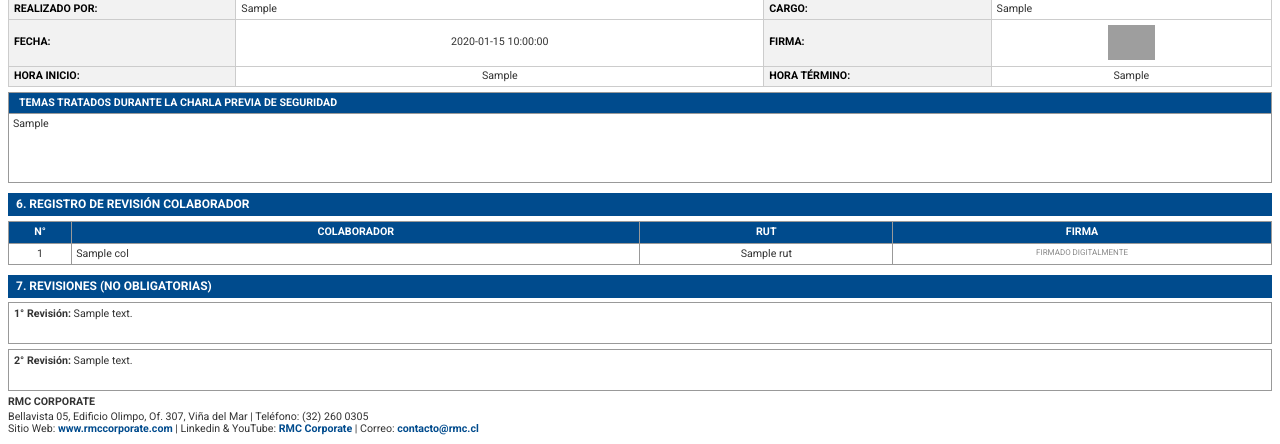
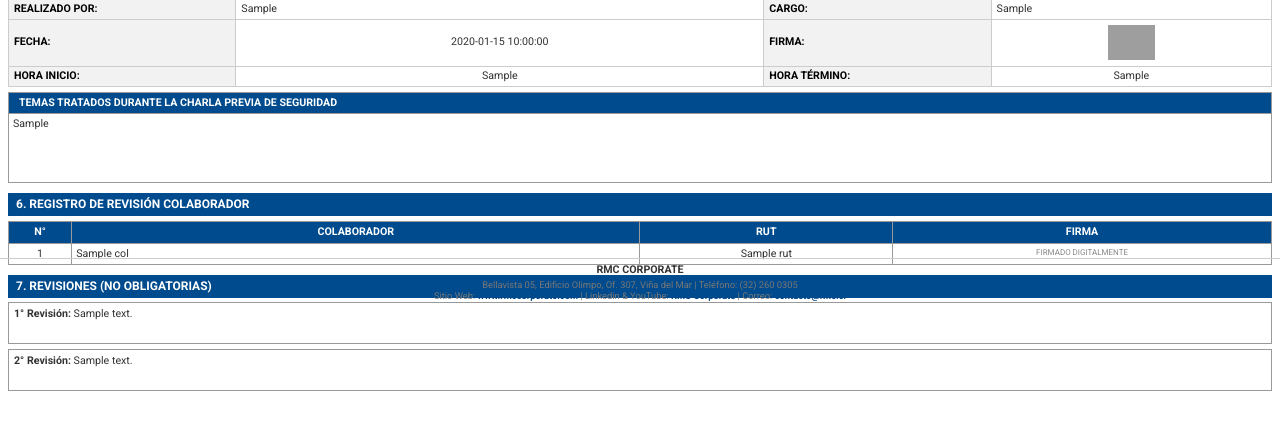
Before and after one commit to joachez17/RMC-Generador-Documentos, a Python web app: template templates/ast_final.html in a window 1280 px wide. Shown: the part 555-999 px from the top of the page. After the commit the page ends 946 px from the top, so only its background shows below. Run offline with Jinja, Linux system fonts and the light colour scheme; the template is opened without the code that fills it: most values are stand-ins (such as "Sample title", 1, 10 or a date in 2020); grey boxes marked "Sample" are stand-in pictures; grey boxes are pictures that could not be loaded.

Commit message:
solución problema footer

```diff
--- a/templates/ast_final.html
+++ b/templates/ast_final.html
@@ -5,13 +5,13 @@
     <title>AST RMC Completo</title>
     <link href="https://fonts.googleapis.com/css2?family=Roboto:wght@400;700&display=swap" rel="stylesheet">
     <style>
-        /* === CONFIGURACIÓN DE PÁGINA (Paginación) === */
+        /* === 1. CONFIGURACIÓN DE PÁGINA === */
         @page {
             size: A4;
             margin-left: 1cm;
             margin-right: 1cm;
-            margin-top: 3.5cm;
-            margin-bottom: 2.5cm;
+            margin-top: 3.5cm; /* Espacio para Header */
+            margin-bottom: 3cm; /* Espacio para Footer */
         }
 
         body {
@@ -21,24 +21,38 @@
             line-height: 1.2;
         }
 
-        /* === HEADER FIJO === */
+        /* === 2. HEADER FIJO === */
         .header-fixed {
-            position: fixed; top: -3cm; left: 0; right: 0; height: 3cm; background-color: white;
+            position: fixed;
+            top: -2.8cm;
+            left: 0;
+            right: 0;
+            height: 2.5cm;
+            background-color: white;
+            z-index: 1000;
         }
 
-        /* === FOOTER FIJO === */
-        .footer-fixed {
-            position: fixed; bottom: -2cm; left: 0; right: 0; height: 2cm;
-            text-align: center; font-size: 7pt; color: #777;
+        /* === 3. FOOTER FIJO === */
+        .footer {
+            position: fixed;
+            bottom: -2.5cm;
+            left: 0;
+            right: 0;
+            height: 2cm;
+            text-align: center;
+            font-size: 7pt;
+            color: #777;
+            border-top: 1px solid #ccc;
+            padding-top: 5px;
         }
 
-        /* ESTILOS ORIGINALES DE TU DISEÑO */
+        .footer-company { font-weight: bold; color: #333; font-size: 8pt; margin-bottom: 2px; }
+        .footer-link { color: #004B8D; font-weight: bold; text-decoration: none; }
+
+        /* Estilos Generales */
         .top-header-table { width: 100%; margin-bottom: 10px; }
         .top-header-table td { vertical-align: top; }
         .logo-img { width: 130px; float: right; }
-
-        .footer-company { font-weight: bold; color: #333; font-size: 8pt; margin-bottom: 2px; }
-        .footer-link { color: #004B8D; font-weight: bold; text-decoration: none; }
 
         .main-title {
             text-align: center; color: #004B8D; font-size: 14pt; font-weight: bold;
@@ -87,6 +101,16 @@
                 <td><img src="{{ logo_b64 }}" class="logo-img"></td>
             </tr>
         </table>
+    </div>
+
+    <div class="footer">
+        <div class="footer-company">RMC CORPORATE</div>
+        <div>Bellavista 05, Edificio Olimpo, Of. 307, Viña del Mar | Teléfono: (32) 260 0305</div>
+        <div>
+            Sitio Web: <span class="footer-link">www.rmccorporate.com</span> |
+            Linkedin & YouTube: <span class="footer-link">RMC Corporate</span> |
+            Correo: <span class="footer-link">contacto@rmc.cl</span>
+        </div>
     </div>
 
     <div class="main-title">ANÁLISIS SEGURO DE TRABAJO (AST)<br>Y CHARLA PREVIA DE SEGURIDAD</div>
@@ -279,15 +303,6 @@
     <div class="rev-box">
         <strong>2° Revisión:</strong> {{ revision_2 }}
     </div>
-    <div class="footer">
-        <div class="footer-company">RMC CORPORATE</div>
-        <div>Bellavista 05, Edificio Olimpo, Of. 307, Viña del Mar | Teléfono: (32) 260 0305</div>
-        <div>
-            Sitio Web: <span class="footer-link">www.rmccorporate.com</span> |
-            Linkedin & YouTube: <span class="footer-link">RMC Corporate</span> |
-            Correo: <span class="footer-link">contacto@rmc.cl</span>
-        </div>
-    </div>
 
 </body>
 </html>
```
Also changed, not shown: templates/checklist.html (+40 -51 lines).
